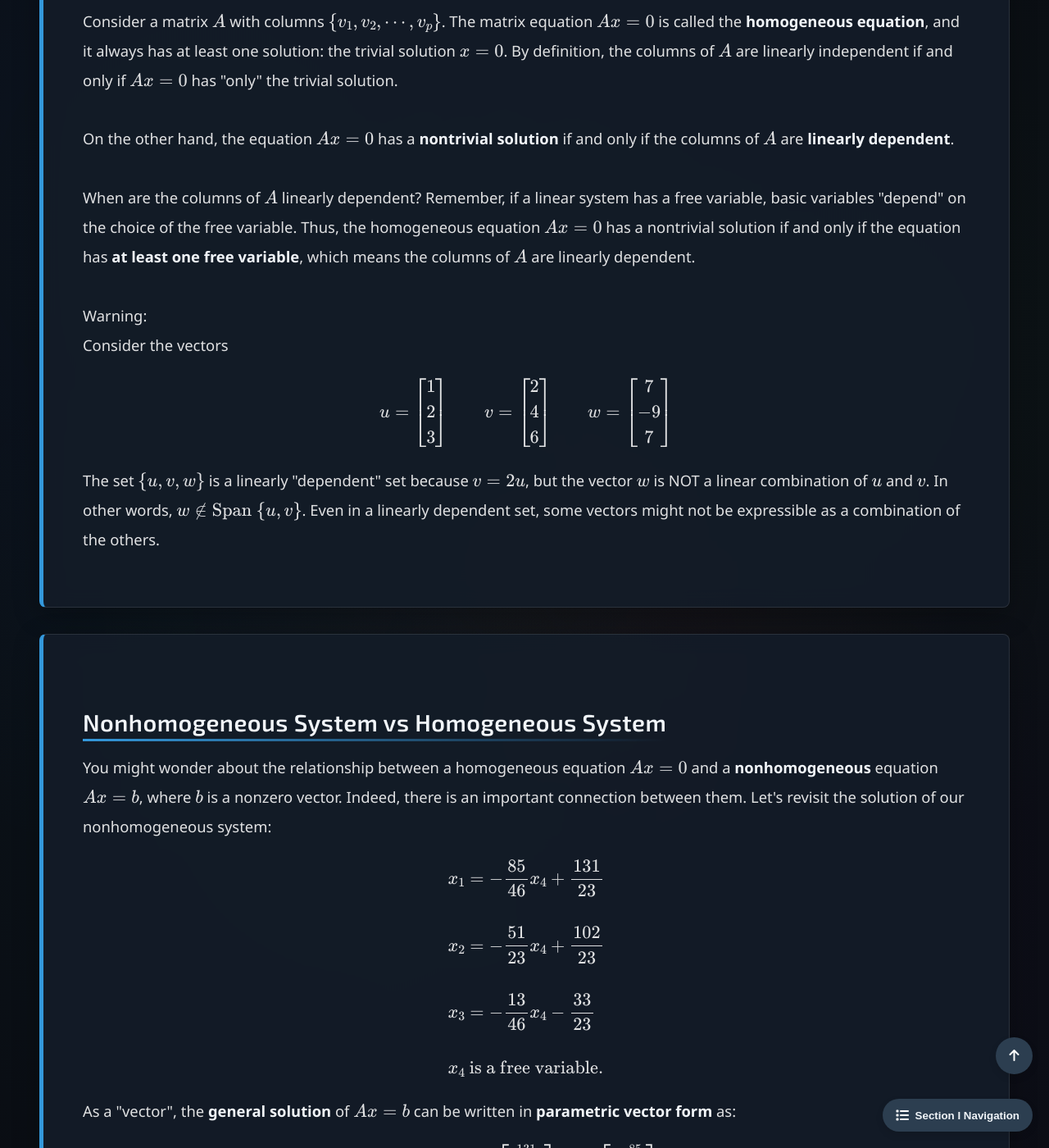
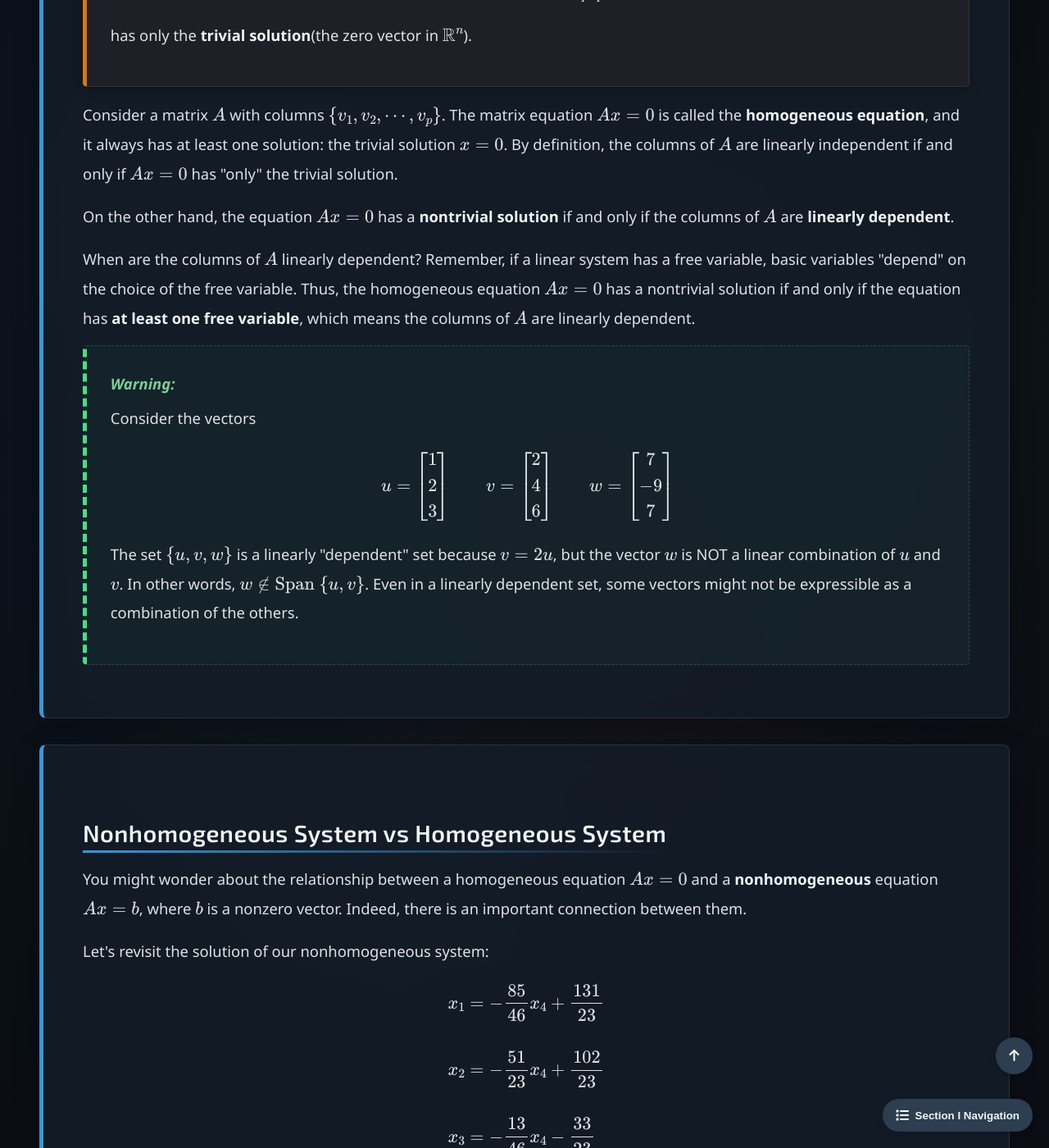
Before and after one commit to Yusukey01/yusukey01.github.io, a Jekyll site: the page built from Mathematics/Linear_algebra/linear_equations.html, in a window 1280 px wide and 1400 px high, scrolled down 7246 px. Shown: the whole window at 82% size. Built offline with Jekyll 4.4.1, drawn with Linux system fonts in a browser that asks for light colours; some of the changed text lies outside the part shown.

```diff
--- a/Mathematics/Linear_algebra/linear_equations.html
+++ b/Mathematics/Linear_algebra/linear_equations.html
@@ -99,7 +99,7 @@ uses_python: false
                 </p>
 
                 <div class="theorem">
-                        <span class="theorem-title">Definition: Row Equivalent</span>
+                        <span class="theorem-title">Definition: Row Equivalence</span>
                         <p>
                             Two matrices are considered <strong>row equivalent</strong>
                             if there is a sequence of elementary row operations that transforms one matrix into the other.
@@ -280,24 +280,40 @@ uses_python: false
 
             <section id="independence" class="section-content">
                 <h2>Linear Independence</h2>
+
+                <div class="theorem">
+                    <span class="theorem-title">Definition: Linear Independence</span>
                     <p>
                         A set of vectors \(\{v_1, v_2, \cdots, v_p\}\in \mathbb{R}^n \) is called <strong>linearly independent</strong> if
-            \[x_1v_1 + x_2v_2 + \cdots + x_pv_p = 0\]
-            has "only" the <strong>trivial solution</strong>(the zero vector in \(\mathbb{R}^n\)).
-            <br><br>
-            Consider a matrix \(A\) with columns \(\{v_1, v_2, \cdots, v_p\}\). The matrix equation \(Ax =0\) is called the <strong>homogeneous equation</strong>,
-            and it always has at least one solution: the trivial solution \(x=0\). By definition, the columns of \(A\) are linearly independent
-            if and only if \(Ax =0\) has "only" the trivial solution.
-            <br><br>
+                        \[
+                        x_1v_1 + x_2v_2 + \cdots + x_pv_p = 0
+                        \]
+                        has only the <strong>trivial solution</strong>(the zero vector in \(\mathbb{R}^n\)).
+                    </p>
+                </div>
+
+                <p>
+                    Consider a matrix \(A\) with columns \(\{v_1, v_2, \cdots, v_p\}\). The matrix equation \(Ax =0\) is called
+                    the <strong>homogeneous equation</strong>, and it always has at least one solution: the trivial solution \(x=0\).
+                    By definition, the columns of \(A\) are linearly independent if and only if \(Ax =0\) has "only" the trivial solution.
+                </p>
+
+                <p>
                     On the other hand, the equation \(Ax =0\) has a <strong>nontrivial solution</strong> if and only if
                     the columns of \(A\) are <strong>linearly dependent</strong>.
-            <br><br>
+                </p>
+
+                <p>
                     When are the columns of \(A\) linearly dependent? Remember, if a linear system has a free variable,
-            basic variables "depend" on the choice of the free variable. Thus, the homogeneous equation \(Ax =0\) has a nontrivial solution
-            if and only if the equation has <strong>at least one free variable</strong>, which means the columns of \(A\) are linearly dependent.
-            <br><br>
-            Warning:
-            <br>Consider the vectors
+                    basic variables "depend" on the choice of the free variable. Thus, the homogeneous equation \(Ax = 0\)
+                    has a nontrivial solution if and only if the equation has <strong>at least one free variable</strong>, which
+                    means the columns of \(A\) are linearly dependent.
+                </p>
+
+                <div class="proof">
+                    <span class="proof-title">Warning:</span>
+                    <p>
+                        Consider the vectors
                         \[
                         u = \begin{bmatrix} 1 \\ 2 \\ 3 \end{bmatrix} \qquad
                         v = \begin{bmatrix} 2 \\ 4 \\ 6 \end{bmatrix} \qquad
@@ -307,20 +323,28 @@ uses_python: false
                         a linear combination of \(u\) and \(v\). In other words, \(w \notin \text{Span }\{u, v\}\).
                         Even in a linearly dependent set, some vectors might not be expressible as a combination of the others.
                     </p>
+                </div>
             </section>
 
             <section id="homo" class="section-content">
                 <h2>Nonhomogeneous System vs Homogeneous System</h2>
+
                 <p>
                     You might wonder about the relationship between a homogeneous equation \(Ax = 0\) and a
                     <strong>nonhomogeneous</strong> equation \(Ax = b\), where \(b\) is a nonzero vector.
-            Indeed, there is an important connection between them. Let's revisit the solution of our nonhomogeneous system:
-            \[\begin{align}
+                    Indeed, there is an important connection between them.
+                </p>
+
+                <p>
+                    Let's revisit the solution of our nonhomogeneous system:
+                    \[
+                    \begin{align}
                         x_1 &= -\frac{85}{46}x_4 + \frac{131}{23}\\\\
                         x_2 &= -\frac{51}{23}x_4 + \frac{102}{23}\\\\
                         x_3 &= -\frac{13}{46}x_4 - \frac{33}{23}\\\\
                         x_4 & \text{ is a free variable.}
-            \end{align}\]
+                    \end{align}
+                    \]
                     As a "vector", the <strong>general solution</strong> of \(Ax = b\) can be written in
                     <strong>parametric vector form</strong> as:
                     \[
@@ -333,7 +357,11 @@ uses_python: false
                     \]
                     where \(p\) is a <strong>particular solution</strong> to  \(Ax = b\) (when \(x_4 =0\)), and \(x_4v\) represents the
                     general solution to the corresponding homogeneous system \(Ax = 0\).
-            <br>
+                </p>
+
+                <div class="proof">
+                    <span class="proof-title">Example 1-5:</span>
+                    <p>
                         Let's solve the homogeneous system \(Ax = 0\) using the same matrix \(A\).
                         \[
                         \begin{align*}
@@ -342,7 +370,9 @@ uses_python: false
                         \begin{bmatrix} 1 & 0 & 0 & \frac{85}{46} & 0\\ 0 & 1 & 0 & \frac{51}{23} & 0\\ 0 & 0 & 1 & \frac{13}{46}& 0 \end{bmatrix}
                         \end{align*}
                         \]
-            <br>Then the solution is
+                    </p>
+                    <p>
+                        Then the solution is
                         \[
                         \begin{align}
                         x_1 &= -\frac{85}{46}x_4 \\\\ x_2 &= -\frac{51}{23}x_4 \\\\ x_3 &= -\frac{13}{46}x_4 \\\\ x_4 & \text{ is a free variable.}
@@ -352,20 +382,30 @@ uses_python: false
                         \[x = x_4\begin{bmatrix} -\frac{85}{46}\\ -\frac{51}{23} \\ -\frac{13}{46}\\ 1 \end{bmatrix}
                             = x_4v
                         \]
-            This is the <strong>general solution</strong> to  \(Ax = 0\) where \(p = 0\).
-            <br>So, the solutions of the nonhomogeneous system \(Ax =b\) can be obtained by adding the particular solution \(p\)
-            to the general solution of the homogeneous system \(Ax =0\).
+                        This is the <strong>general solution</strong> to  \(Ax = 0\) where \(p = 0\). So, the solutions of the nonhomogeneous
+                        system \(Ax =b\) can be obtained by adding the particular solution \(p\) to the general solution of the homogeneous
+                        system \(Ax =0\).
+                    </p>
+                </div>
+
+                <p>
                     Geometrically, you can imagine that the solution set of \(Ax = 0\) and \(Ax = b\) are "parallel."
                     This relationship leads us to an important result:
+                </p>
+
                 <div class="theorem">
                     <span class="theorem-title">Theorem 1:</span>
+                    <p>
                         Suppose the system \(Ax = b\) is consistent for some vector \(b\).
                         Let \(p\) be a solution of the system. Then the solution set of \(Ax = b\) consists of
                         the set of all vectors of the form \(w = p + v_h\), where \(v_h\) is any solution of
                         the homogeneous system \(Ax = 0\).
+                    </p>
                 </div>
+
                 <div class="proof">
                     <span class="proof-title">Proof:</span>
+                    <p>
                         Let \(p\) be a particular solution of the nonhomogeneous system \(Ax = b\) and let \(v_h\) be
                         any solution of the homogeneous system \(Ax = 0\). Also, let \(w = p + v_h\).
                         \[
@@ -377,7 +417,9 @@ uses_python: false
                         \end{align*}
                         \]
                         Thus \(w = p + v_h\) is a solution of \(Ax = b\).
-                <br>Also, let \(w\) be any solution of \(Ax = b\), and define \(v_h = w -p\). Then
+                    </p>
+                   <p>
+                        Also, let \(w\) be any solution of \(Ax = b\), and define \(v_h = w -p\). Then
                         \[
                         \begin{align*}
                         Av_h &= A(w-p) \\\\
@@ -387,10 +429,14 @@ uses_python: false
                         \end{align*}
                         \]
                         Thus \(v_h = w -p\) satisfies \(Ax = 0\).
-                <br>Therefore, every solution of \(Ax = b\) has the form \(w = p + v_h\).
+                        Therefore, every solution of \(Ax = b\) has the form \(w = p + v_h\).
+                   </p>
                 </div>
+
+                <p>
                     This theorem is not only crucial in understanding linear systems but is also highly useful
                     in solving <strong>differential equations</strong>.
+
                 </p>
             </section>
         </div>
```
Lines whose indentation alone changed are shown as unchanged.
